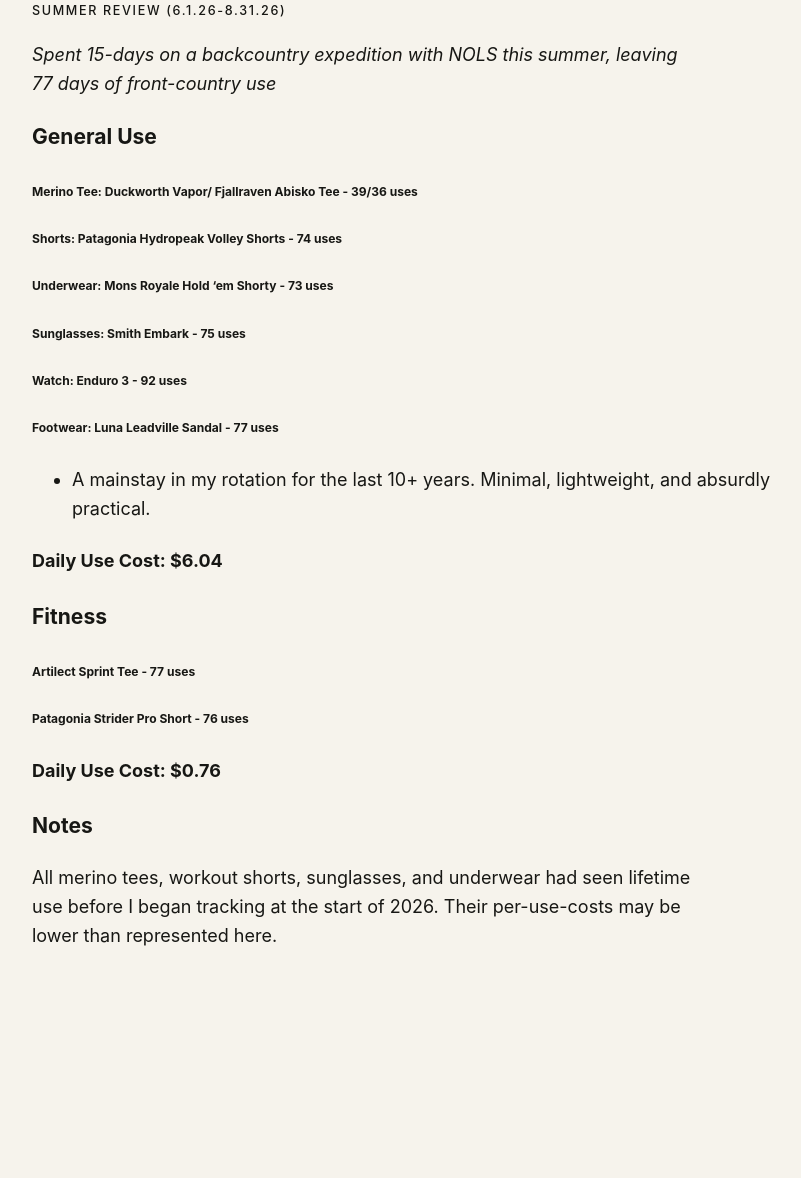
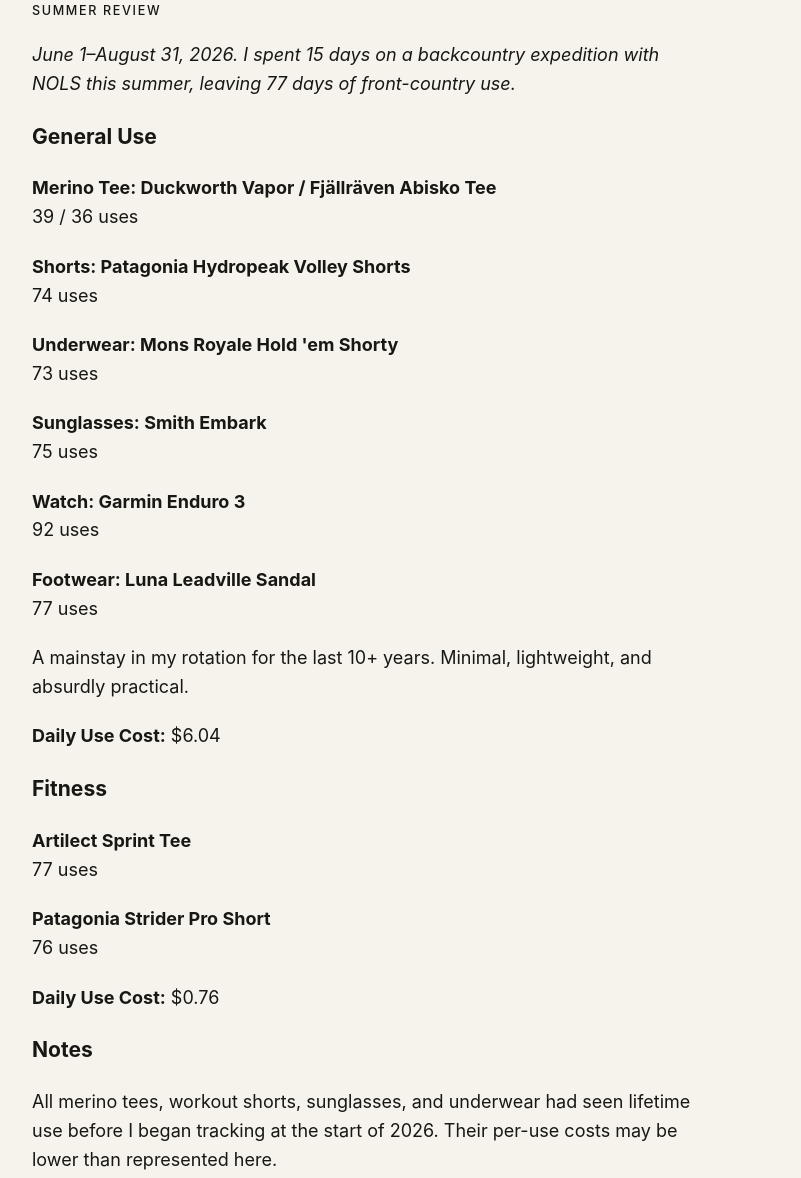
Before and after one commit to essentialsinmotion/essentials-in-motion, an Eleventy site: page src/lists/summer-review-2026.md in a window 1280 px wide. Shown: the part 265-1443 px from the top of the page, without its empty margins (230-1031 px from the left). Before the commit the page ends 1308 px from the top, so only its background shows below. Built offline with nearby package versions, Linux system fonts and the light colour scheme; Eleventy itself is replaced by a stand-in of ours; files that its build step writes are made by us from their sources.

Commit message:
Revise summer review format for clarity and style
Updated the summer review format and improved readability by changing headings and bullet points to bold text.

```diff
--- a/src/lists/summer-review-2026.md
+++ b/src/lists/summer-review-2026.md
@@ -7,25 +7,44 @@ tags:
   - lists
 ---
 
-## Summer Review (6.1.26-8.31.26)
-*Spent 15-days on a backcountry expedition with NOLS this summer, leaving 77 days of front-country use*
+## Summer Review
+
+*June 1–August 31, 2026. I spent 15 days on a backcountry expedition with NOLS this summer, leaving 77 days of front-country use.*
 
 ### General Use
-###### Merino Tee: Duckworth Vapor/ Fjallraven Abisko Tee - 39/36 uses
-###### Shorts: Patagonia Hydropeak Volley Shorts  - 74 uses
-###### Underwear: Mons Royale Hold ‘em Shorty - 73 uses
-###### Sunglasses: Smith Embark - 75 uses
-###### Watch: Enduro 3 - 92 uses
-###### Footwear: Luna Leadville Sandal  - 77 uses
-- A mainstay in my rotation for the last 10+ years. Minimal, lightweight, and absurdly practical.
 
-#### Daily Use Cost: $6.04
+**Merino Tee: Duckworth Vapor / Fjällräven Abisko Tee**
+39 / 36 uses
+
+**Shorts: Patagonia Hydropeak Volley Shorts**
+74 uses
+
+**Underwear: Mons Royale Hold 'em Shorty**
+73 uses
+
+**Sunglasses: Smith Embark**
+75 uses
+
+**Watch: Garmin Enduro 3**
+92 uses
+
+**Footwear: Luna Leadville Sandal**
+77 uses
+
+A mainstay in my rotation for the last 10+ years. Minimal, lightweight, and absurdly practical.
+
+**Daily Use Cost:** $6.04
 
 ### Fitness
-###### Artilect Sprint Tee - 77 uses
-###### Patagonia Strider Pro Short - 76 uses
 
-#### Daily Use Cost: $0.76
+**Artilect Sprint Tee**
+77 uses
+
+**Patagonia Strider Pro Short**
+76 uses
+
+**Daily Use Cost:** $0.76
 
 ### Notes
-All merino tees, workout shorts, sunglasses, and underwear had seen lifetime use before I began tracking at the start of 2026. Their per-use-costs may be lower than represented here.
+
+All merino tees, workout shorts, sunglasses, and underwear had seen lifetime use before I began tracking at the start of 2026. Their per-use costs may be lower than represented here.
```
